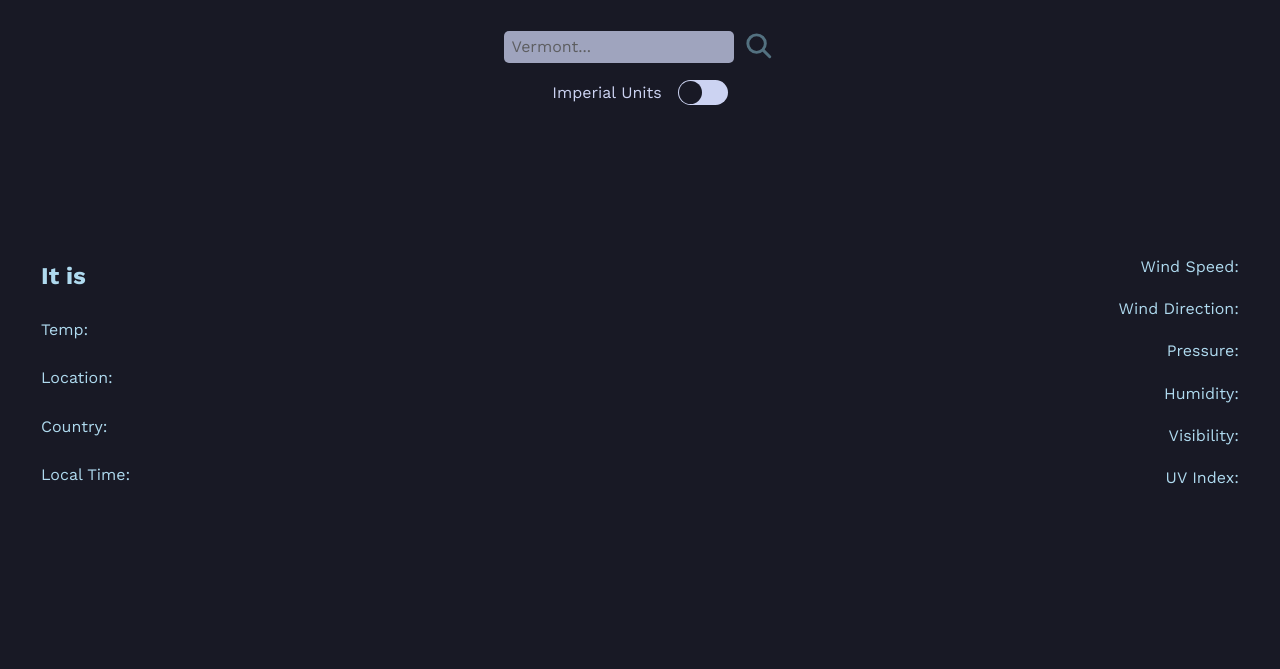
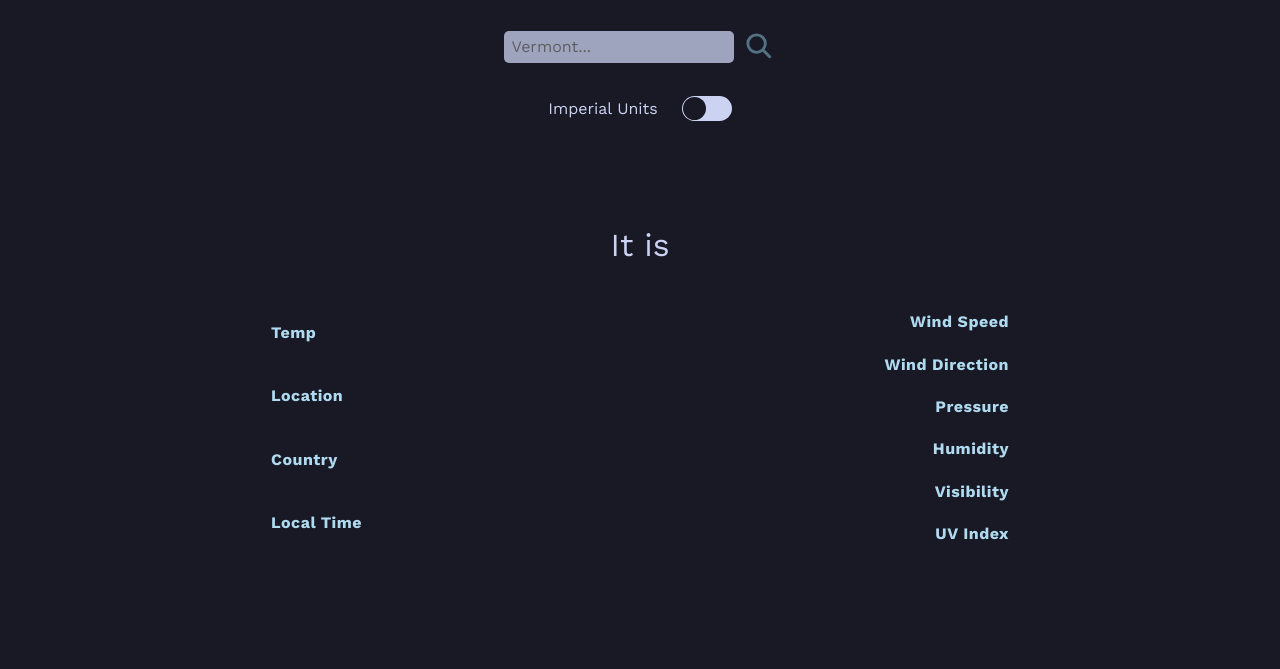
Before and after one commit to jlyon12/weather-app, a website built with webpack: page src/template.html in a window 1280 px wide. Shown: the part 78-747 px from the top of the page. Built offline with nearby package versions, Linux system fonts and the light colour scheme; no server answers.

Commit message:
style update
update layout of weather data

```diff
--- a/src/js/domManipulator.js
+++ b/src/js/domManipulator.js
@@ -18,7 +18,7 @@ import {
 import { weatherData } from './weatherApi';
 
 const updateCurrentWeatherOutputs = async () => {
-	conditionTextOutput.textContent = weatherData.conditions;
+	conditionTextOutput.textContent = `${weatherData.conditions} in ${weatherData.name}`;
 	if (toggleUnit.checked === false) {
 		windSpeedOutput.textContent = `${weatherData.windSpeed.imperial} mph`;
 		currentTempOutput.textContent = `${weatherData.temp.imperial} F°`;
--- a/src/styles/main.scss
+++ b/src/styles/main.scss
@@ -60,7 +60,7 @@ body {
 
 	&__form-section {
 		display: grid;
-		gap: 1rem;
+		gap: 2rem;
 		align-content: start;
 		form {
 			display: grid;
@@ -94,7 +94,7 @@ body {
 			display: flex;
 			justify-content: center;
 			align-items: center;
-			gap: 1rem;
+			gap: 1.5rem;
 			.switch {
 				position: relative;
 				display: inline-block;
@@ -128,29 +128,38 @@ body {
 
 	&__current-section {
 		display: grid;
-		grid-auto-flow: column;
+		grid-template-areas: 'header header' 'section-left section-right';
 		grid-template-columns: repeat(2, 1fr);
-		justify-content: space-between;
-		padding: 0 1rem;
-		p {
+		gap: 10%;
+		padding: 0 20%;
+		.bold {
+			grid-area: header;
+			place-self: center;
+			font-size: 2rem;
+		}
+		p:not(.bold) {
 			color: $clr-accent;
+			display: grid;
+			font-weight: bold;
+			letter-spacing: 0.5px;
 		}
 		span {
 			color: $clr-text;
+			font-weight: 400;
 		}
 		&__preview {
 			display: grid;
 			justify-items: start;
 			align-items: center;
-			p:first-of-type {
-				font-size: 1.5rem;
-				font-weight: bold;
-			}
+
+			gap: 1rem;
 		}
 		&__details {
 			display: grid;
+			text-align: right;
 			justify-items: end;
 			align-items: center;
+			gap: 1rem;
 		}
 	}
 }
--- a/src/template.html
+++ b/src/template.html
@@ -33,20 +33,20 @@
                 </div>
             </div>
             <div class="main__current-section">
+                <p class="bold">It is <span id="conditionTextOutput"></span></p>
                 <div class="main__current-section__preview">
-                    <p>It is <span id="conditionTextOutput"></span></p>
-                    <p>Temp: <span id="currentTempOutput"></span></p>
-                    <p>Location: <span id="locationOutput"></span></p>
-                    <p>Country: <span id="countryOutput"></span></p>
-                    <p>Local Time: <span id="localTimeOutput"></span></p>
+                    <p>Temp <span id="currentTempOutput"></span></p>
+                    <p>Location <span id="locationOutput"></span></p>
+                    <p>Country <span id="countryOutput"></span></p>
+                    <p>Local Time <span id="localTimeOutput"></span></p>
                 </div>
                 <div class="main__current-section__details">
-                    <p>Wind Speed: <span id="windSpeedOutput"></span></p>
-                    <p>Wind Direction: <span id="windDirOutput"></span></p>
-                    <p>Pressure: <span id="pressureOutput"></span></p>
-                    <p>Humidity: <span id="humidityOutput"></span></p>
-                    <p>Visibility: <span id="visibilityOutput"></span></p>
-                    <p>UV Index: <span id="uvOutput"></span></p>
+                    <p>Wind Speed <span id="windSpeedOutput"></span></p>
+                    <p>Wind Direction <span id="windDirOutput"></span></p>
+                    <p>Pressure <span id="pressureOutput"></span></p>
+                    <p>Humidity <span id="humidityOutput"></span></p>
+                    <p>Visibility <span id="visibilityOutput"></span></p>
+                    <p>UV Index <span id="uvOutput"></span></p>
                 </div>
             </div>
             <div class="main__forecast-section"></div>
```
Also changed, not shown: 1 other file.
